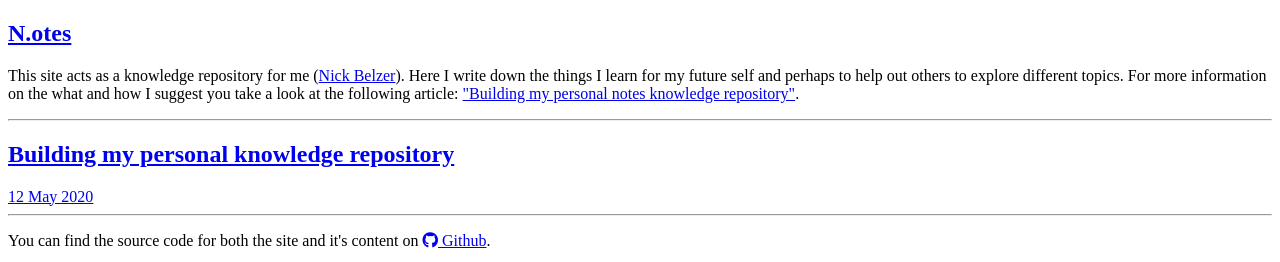
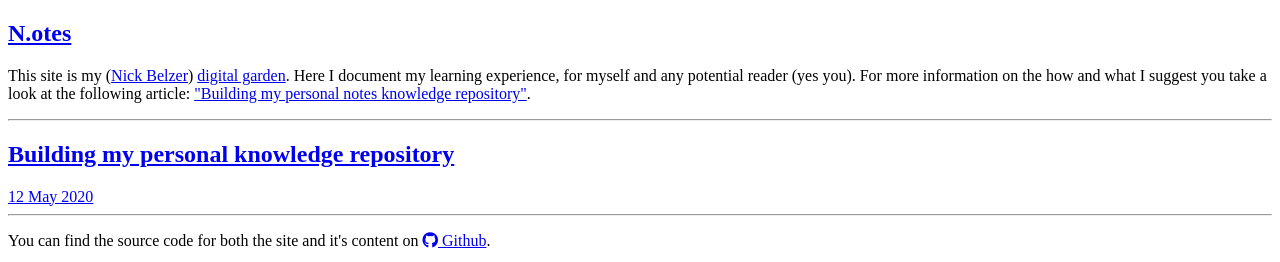
Before and after one commit to nbelzer/notes, a Jekyll site: the page built from index.html, in a window 1280 px wide, cut to the strip 0-262 px from the top of the page. Built offline with Jekyll 4.4.1, drawn with Linux system fonts in a browser that asks for light colours; nearby versions of some CDN libraries.

Commit message:
Improve welcome message

```diff
--- a/index.html
+++ b/index.html
@@ -4,7 +4,7 @@ layout: default
 
 <div class="mt-6 text-gray-800">
     <p>
-    This site acts as a knowledge repository for me (<a href="https://nickbelzer.me">Nick Belzer</a>). Here I write down the things I learn for my future self and perhaps to help out others to explore different topics. For more information on the what and how I suggest you take a look at the following article: <a href="/topics/2020/05/12/building-my-personal-knowledge-repository.html">"Building my personal notes knowledge repository"</a>.
+    This site is my (<a href="https://nickbelzer.me">Nick Belzer</a>) <a href="https://joelhooks.com/digital-garden">digital garden</a>. Here I document my learning experience, for myself and any potential reader (yes you). For more information on the how and what I suggest you take a look at the following article: <a href="/topics/2020/05/12/building-my-personal-knowledge-repository.html">"Building my personal notes knowledge repository"</a>.
     </p>
 </div>
 
```
